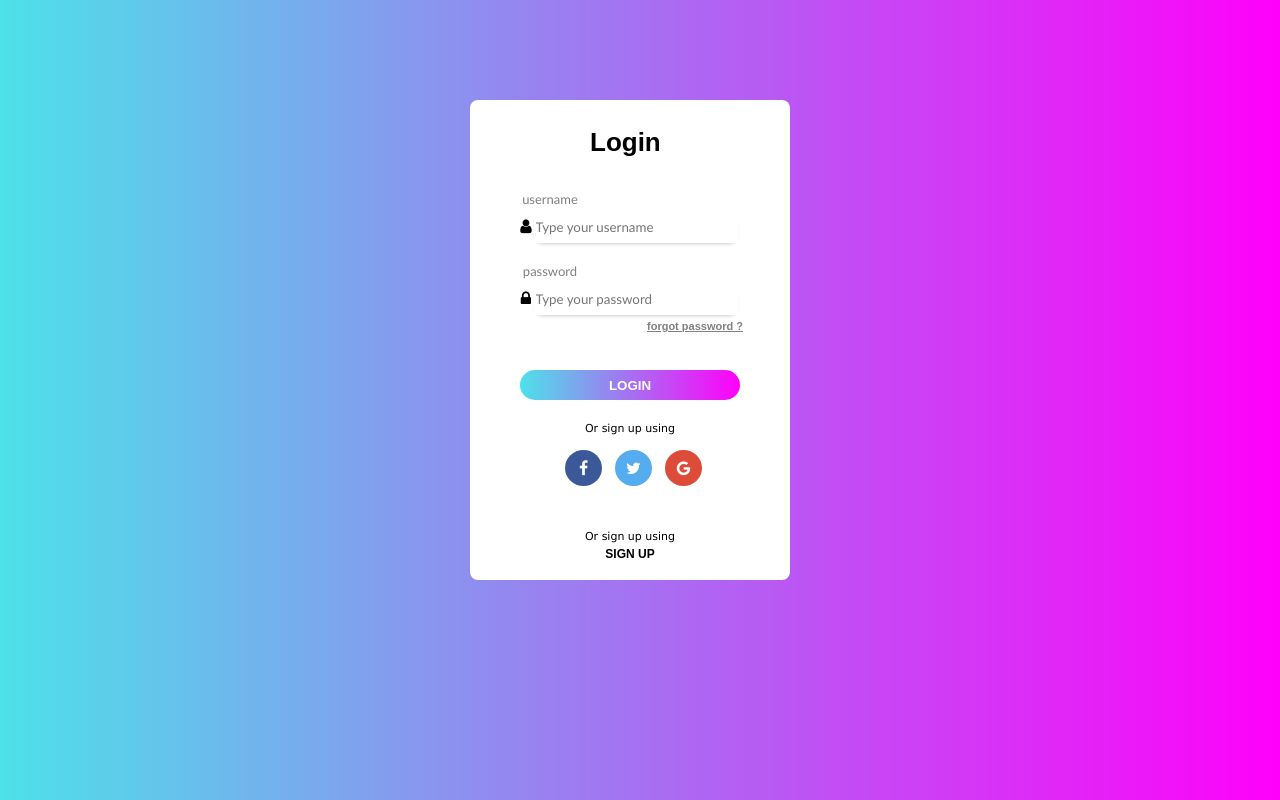
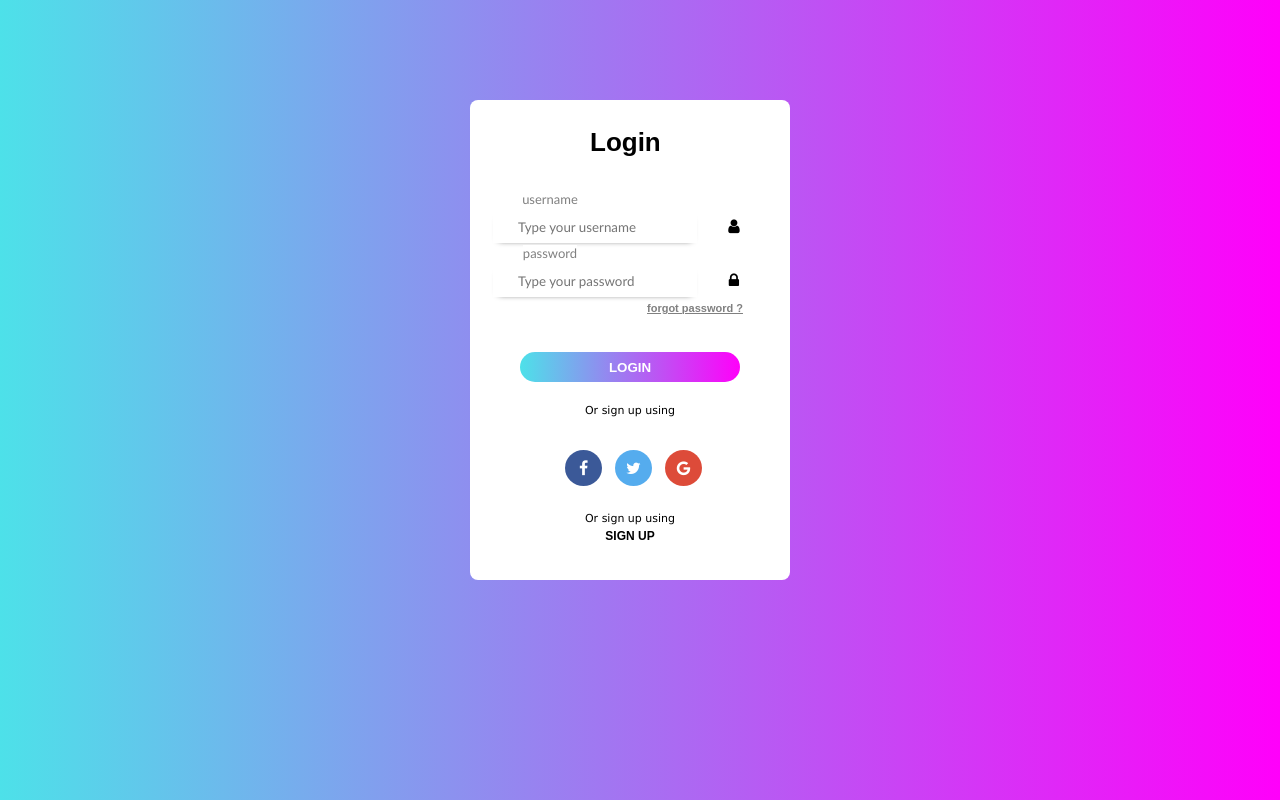
Before and after one commit to nihal-b/Login-page-2, a plain HTML site: page index.html in a window 1280 px wide. Drawn offline with Linux system fonts and the light colour scheme.

Commit message:
Update index.html

```diff
--- a/index.html
+++ b/index.html
@@ -15,11 +15,11 @@
                 <h1 class="hd">Login</h1><br><br><br><br><br>
                 <form class="form">
                 <a class="user">username</a><br>
-                <i class="fa usr fa fa-user"></i>
-                <input  placeholder="Type your username" class="int" type="text"><br><br>
+                <input  placeholder="       Type your username" class="int" type="text">
+                <i class="fa usr fa fa-user"></i><br>
                 <a class="user">password</a><br>
-                <i class="fa lck fa-lock"></i>
-                <input placeholder="Type your password" class="int" type="password"><br>
+                <input placeholder="       Type your password" class="int" type="password">
+                <i class="fa lck fa-lock"></i><br>
                 <a class="fp" href="#"> forgot password ?</a><br><br><br>
                 <button class="btn">LOGIN</button><br><br>
                 <a class="or">Or sign up using</a><br><br>
```
